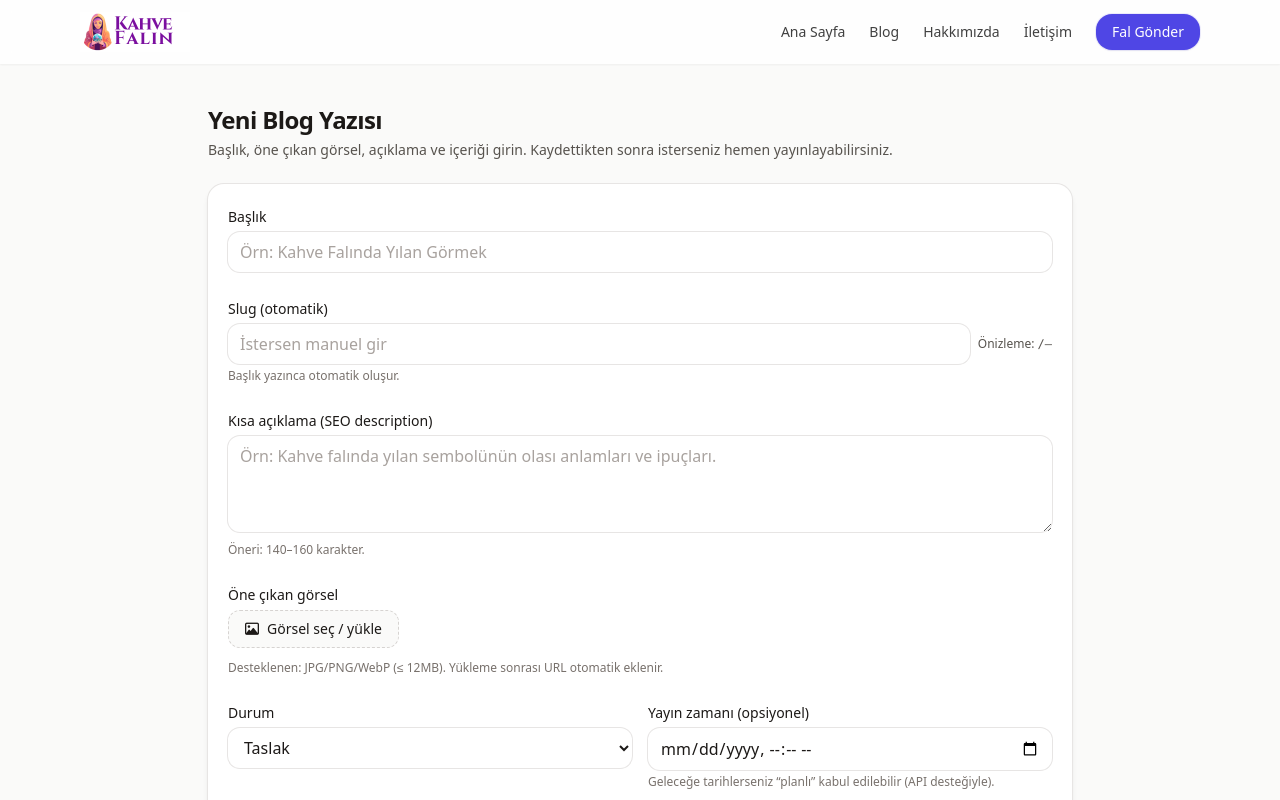
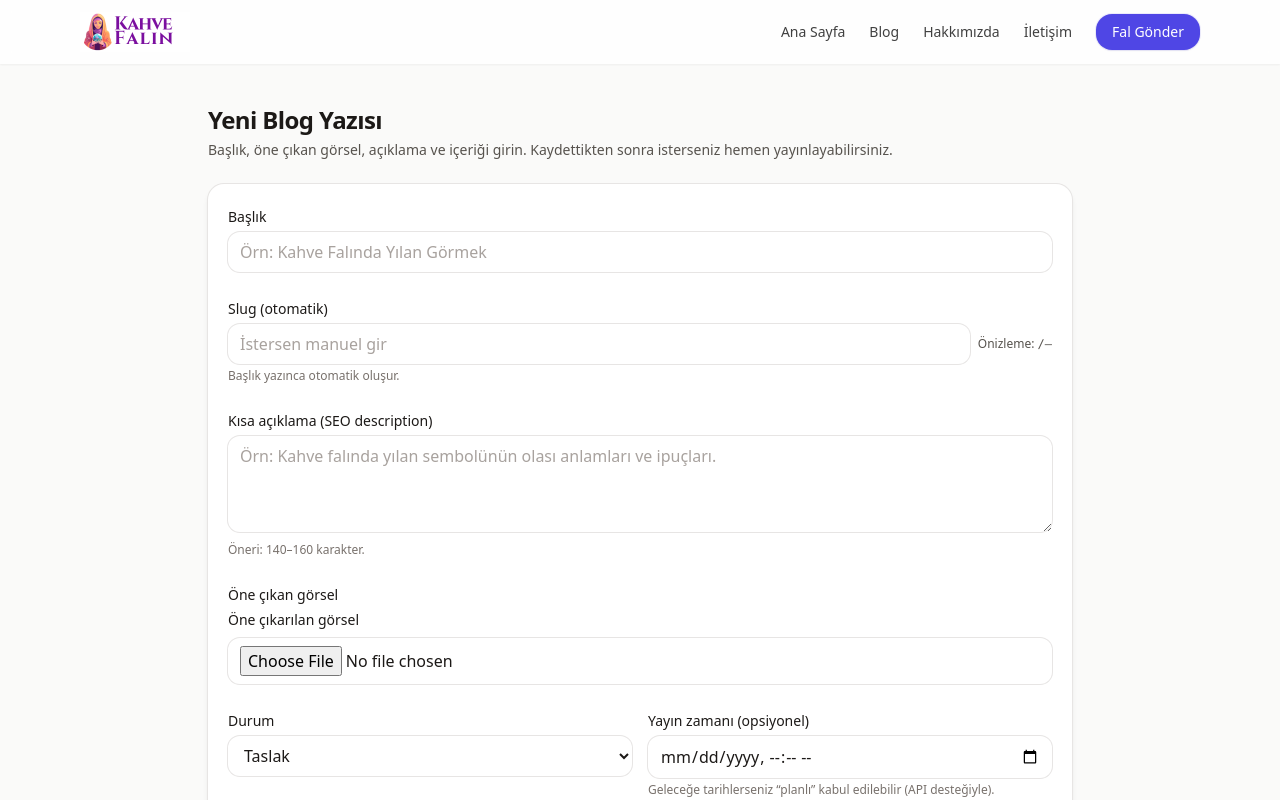
Before and after one commit to kuleliworks/kahve-fali, a Next.js app: page /panel/blog/yeni in a window 1280 px wide. Shown: the top 800 px of the page. Built offline with nearby package versions, Linux system fonts and the light colour scheme.

Commit message:
Update BlogImageUpload.tsx

```diff
--- a/components/BlogImageUpload.tsx
+++ b/components/BlogImageUpload.tsx
@@ -3,70 +3,57 @@
 import { useState } from "react";
 
 type Props = {
-  value?: string;
-  onDone: (url: string) => void;
+  onUploaded?: (p: { url: string; key: string }) => void;
 };
 
-export default function BlogImageUpload({ value, onDone }: Props) {
-  const [busy, setBusy] = useState(false);
+export default function BlogImageUpload({ onUploaded }: Props) {
+  const [preview, setPreview] = useState<string>("");
+  const [loading, setLoading] = useState(false);
   const [err, setErr] = useState<string | null>(null);
-  const [preview, setPreview] = useState<string | undefined>(value);
 
   async function onFileChange(e: React.ChangeEvent<HTMLInputElement>) {
-    const f = e.target.files?.[0];
-    if (!f) return;
+    const file = e.target.files?.[0];
+    if (!file) return;
     setErr(null);
-    setBusy(true);
+    setLoading(true);
+
     try {
       const fd = new FormData();
-      fd.append("file", f);
+      fd.append("file", file);
 
       const res = await fetch("/api/blog/upload", { method: "POST", body: fd });
-      const json = await res.json().catch(() => null);
-      if (!res.ok || !json?.ok) throw new Error(json?.error || "Yükleme başarısız");
+      const json = await res.json();
 
-      // En garanti yol: server'dan dönen 'key' varsa kendi domaininden servis et
-const final: string =
-  json.publicUrl || json.url || (json.key ? `/media/${json.key}` : "");
+      if (!res.ok || !json?.ok) {
+        throw new Error(json?.error || "Yükleme başarısız");
+      }
 
-
-      onDone(final);
-      setPreview(final);
+      // Önizlemede kırık görünmesin diye public URL’i öne alıyoruz
+      const finalPreview = json.publicUrl || json.url || (json.key ? `/media/${json.key}` : "");
+      setPreview(finalPreview);
+      onUploaded?.({ url: finalPreview, key: json.key || "" });
     } catch (e: any) {
-      setErr(e?.message || "Yükleme hatası");
+      setErr(e?.message || "Yükleme sırasında bir hata oluştu");
     } finally {
-      setBusy(false);
-      e.currentTarget.value = ""; // aynı dosyayı tekrar seçebilsin
+      setLoading(false);
     }
   }
 
   return (
-    <div className="space-y-3">
-      <div className="flex items-center gap-3">
-        <label className="cursor-pointer rounded-xl border border-dashed border-stone-300 bg-stone-50 px-4 py-2 text-sm hover:bg-stone-100">
-          <input type="file" accept="image/*" onChange={onFileChange} className="sr-only" />
-          <i className="fa-regular fa-image mr-2" />
-          {busy ? "Yükleniyor…" : "Görsel seç / yükle"}
-        </label>
-
-        {preview && (
-          <a href={preview} target="_blank" rel="noopener" className="text-sm underline underline-offset-4">
-            Görseli aç
-          </a>
-        )}
-      </div>
-
+    <div className="space-y-2">
+      <label className="block text-sm font-medium">Öne çıkarılan görsel</label>
+      <input
+        type="file"
+        accept="image/*"
+        onChange={onFileChange}
+        className="input"
+      />
+      {loading && <div className="text-sm text-stone-600">Yükleniyor…</div>}
+      {err && <div className="text-sm text-red-600">{err}</div>}
       {preview && (
-        <div className="overflow-hidden rounded-xl ring-1 ring-stone-200">
-          {/* eslint-disable-next-line @next/next/no-img-element */}
-          <img src={preview} alt="Önizleme" className="h-40 w-full object-cover" />
-        </div>
+        // eslint-disable-next-line @next/next/no-img-element
+        <img src={preview} alt="Önizleme" className="mt-2 h-32 w-56 rounded-lg object-cover ring-1 ring-stone-200" />
       )}
-
-      {err && <p className="text-sm text-red-600">{err}</p>}
-      <p className="text-xs text-stone-500">
-        Desteklenen: JPG/PNG/WebP (≤ 12MB). Yükleme sonrası URL otomatik eklenir.
-      </p>
     </div>
   );
 }
```
